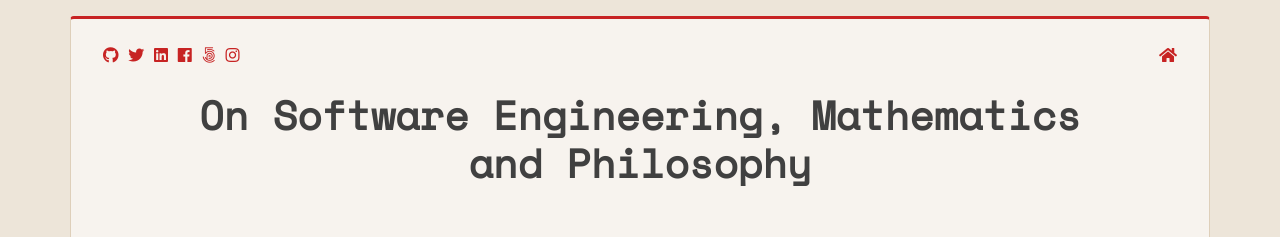
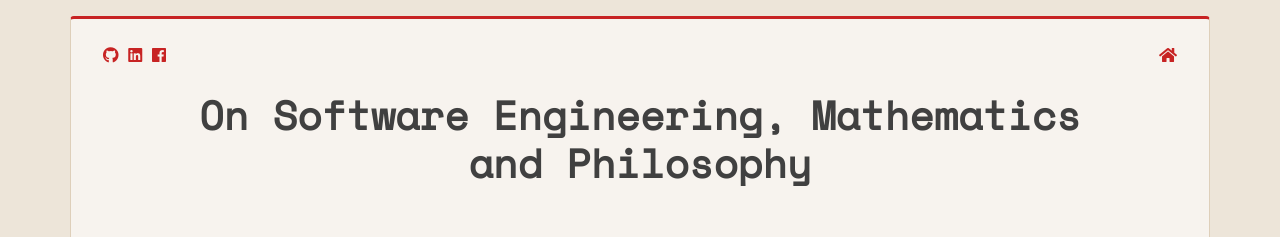
Before and after one commit to Maharramoff/maharramoff.github.io, a Jekyll site: the page built from index.html, in a window 1280 px wide. Shown: the top 237 px of the page. Built offline with Jekyll 4.4.1, drawn with Linux system fonts in a browser that asks for light colours; nearby versions of some CDN libraries.

Commit message:
some changes

```diff
--- a/index.html
+++ b/index.html
@@ -4,12 +4,9 @@ layout: default
 <div class="container main">
     <div class="row navbar">
         <div class="col-6">
-            <a class="fab fa-github" href="https://github.com/hugoferreira" title="GitHub"></a>
-            <a class="fab fa-twitter" href="https://twitter.com/ferreira_hugo" title="Twitter"></a>
-            <a class="fab fa-linkedin" href="https://id.linkedin.com/in/hugoserenoferreira" title="LinkedIn"></a>
-            <a class="fab fa-facebook" href="https://www.facebook.com/hugo.sereno.ferreira" title="Facebook"></a>
-            <a class="fab fa-500px" href="https://500px.com/hugoserenoferreira" title="500px"></a>
-            <a class="fab fa-instagram" href="https://www.instagram.com/hugo.sereno.ferreira" title="Instagram"></a>
+            <a class="fab fa-github" href="https://github.com/{{site.github_username}}" title="GitHub"></a>
+            <a class="fab fa-linkedin" href="https://id.linkedin.com/in/{{site.linkedin_username}}" title="LinkedIn"></a>
+            <a class="fab fa-facebook" href="https://www.facebook.com/{{site.facebook_username}}" title="Facebook"></a>
         </div>
         <div class="col-6 text-right">
             <a class="fa fa-home" href="/"></a>
@@ -18,9 +15,9 @@ layout: default
     <div class="row">
         <header class="col-md-12 text-center mt-3">
             <div>
-                <center><h1>{{ site.title }}</h1></center>
+                <div style="text-align: center;"><h1>{{ site.title }}</h1></div>
             </div>
-            <center>
+            <div style="text-align: center;">
         <span class="big-ornament">
           <svg viewBox="310 350 400 350">
             <path d="M24.403,568.588c44.369-42.193,98.197-60.552,155.345-66.541
@@ -58,7 +55,7 @@ layout: default
         			C619.305,504.135,668.579,570.832,715.083,582.295z"/>
           </svg>
         </span>
-            </center>
+            </div>
         </header>
     </div>
     <div class="row">
```
